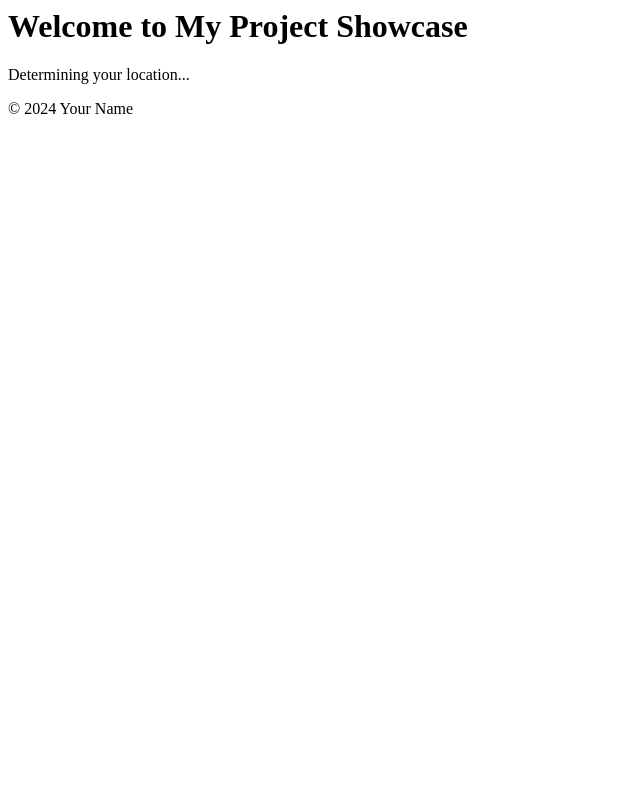
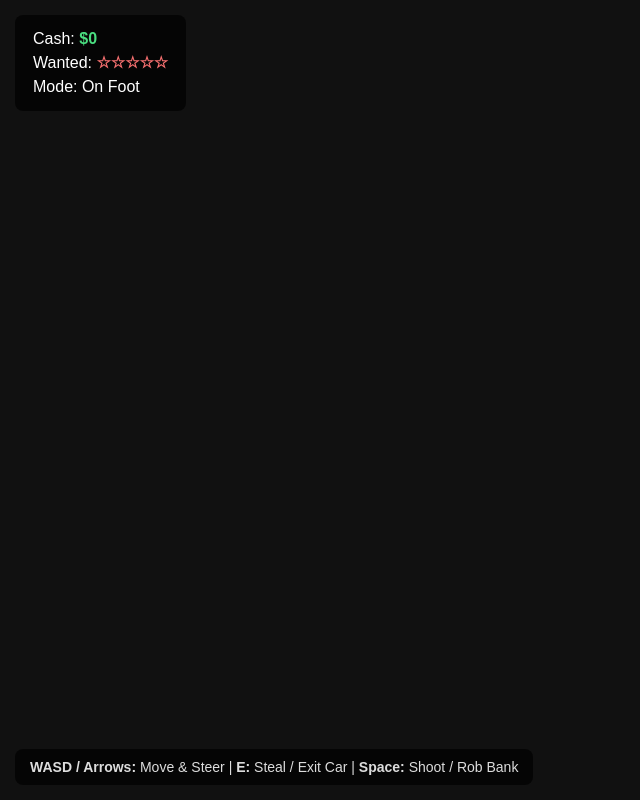
Before and after one commit to bobthe001/bobthe001.github.io, a plain HTML site: page index.html in a window 1280 px wide. Shown: the whole page, without its empty margins (0-640 px from the left). Drawn offline with Linux system fonts and the light colour scheme.

Commit message:
Update index.html for Mini City 3D project
Replaced project showcase content with Mini City 3D layout and added HUD and controls.

```diff
--- a/index.html
+++ b/index.html
@@ -1,23 +1,34 @@
+<!DOCTYPE html>
 <html lang="en">
 <head>
-    <meta charset="UTF-8">
-    <meta name="viewport" content="width=device-width, initial-scale=1.0">
-    <title>My Project Showcase</title>
-    <link rel="stylesheet" href="styles.css">
+  <meta charset="UTF-8">
+  <title>Mini City 3D</title>
+  <style>
+    body { margin: 0; overflow: hidden; background: #111; font-family: sans-serif; user-select: none; }
+    #hud {
+      position: absolute; top: 15px; left: 15px; color: #fff;
+      background: rgba(0, 0, 0, 0.7); padding: 12px 18px; border-radius: 8px;
+      pointer-events: none; font-size: 16px; line-height: 1.5;
+    }
+    #controls {
+      position: absolute; bottom: 15px; left: 15px; color: #ddd;
+      background: rgba(0, 0, 0, 0.7); padding: 10px 15px; border-radius: 8px;
+      pointer-events: none; font-size: 14px;
+    }
+    .cash { color: #4ade80; font-weight: bold; }
+    .wanted { color: #f87171; font-weight: bold; }
+  </style>
 </head>
 <body>
-    <header>
-        <h1>Welcome to My Project Showcase</h1>
-        <p id="location">Determining your location...</p>
-    </header>
-    <main>
-        <!-- Add your projects or other content here -->
-    </main>
-    <footer>
-        <p>&copy; 2024 Your Name</p>
-    </footer>
-
-    <!-- Link to JavaScript file -->
-    <script src="script.js"></script>
+  <div id="hud">
+    <div>Cash: <span class="cash" id="cash">$0</span></div>
+    <div>Wanted: <span class="wanted" id="wanted">☆☆☆☆☆</span></div>
+    <div>Mode: <span id="mode">On Foot</span></div>
+  </div>
+  <div id="controls">
+    <b>WASD / Arrows:</b> Move &amp; Steer | <b>E:</b> Steal / Exit Car | <b>Space:</b> Shoot / Rob Bank
+  </div>
+  <script src="https://unpkg.com"></script>
+  <script src="game.js"></script>
 </body>
 </html>
```
